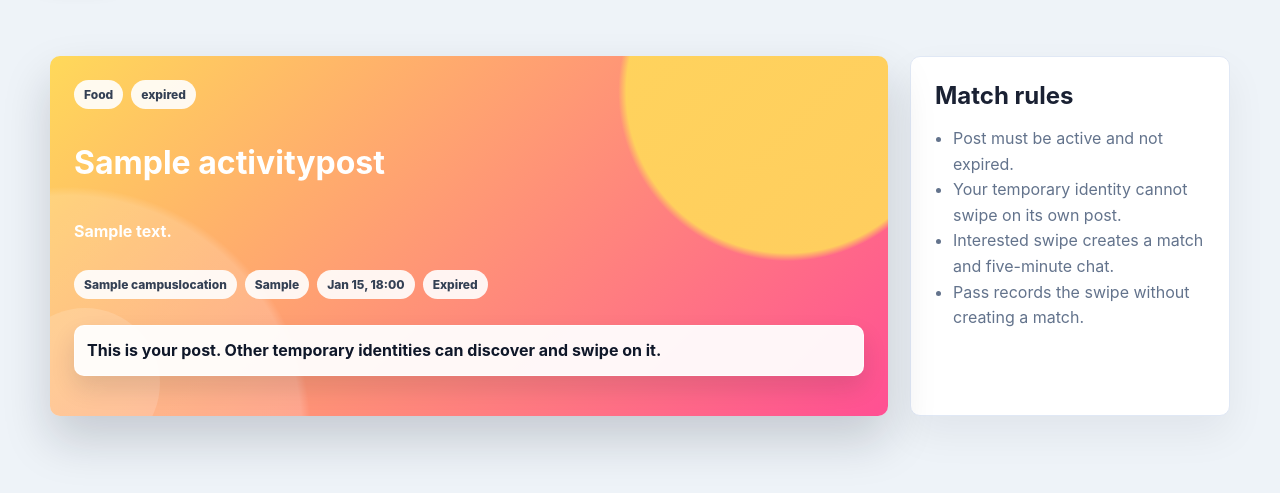
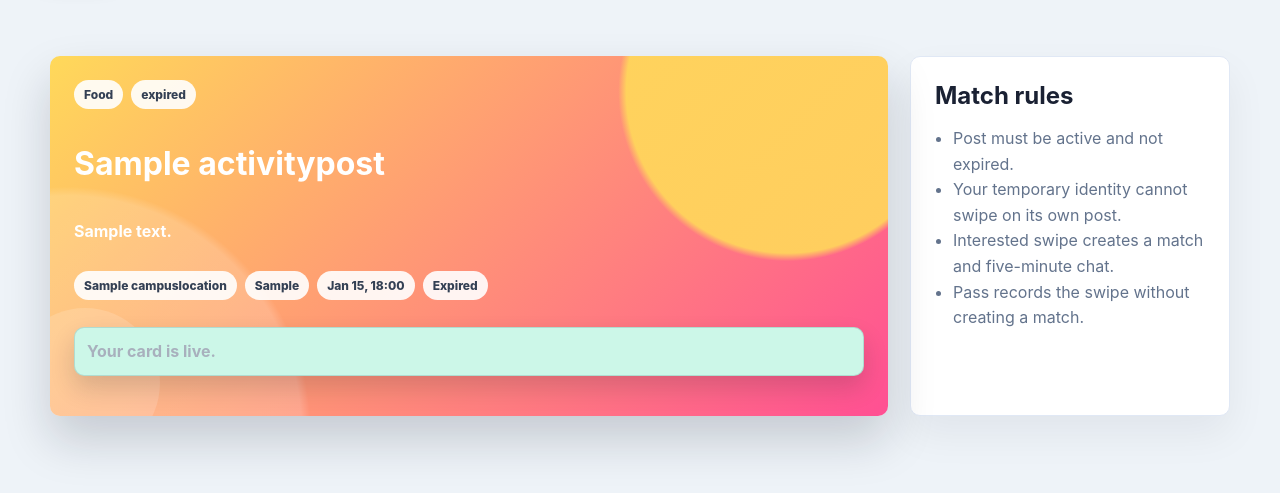
Before and after one commit to Leahhh3/Project-Work_Plus-One, a Django app: page /posts/1/ in a window 1280 px wide. Shown: the part 87-580 px from the top of the page. Run offline with Django 5.2, Linux system fonts and the light colour scheme; a user stored in the database is signed in; tables that the repository leaves empty hold one stand-in row (values such as "Sample post").

Commit message:
Refine card notice styling

```diff
--- a/plusone/static/plusone/styles.css
+++ b/plusone/static/plusone/styles.css
@@ -2422,3 +2422,13 @@ code {
 .activity-card h2 {
   margin-top: 28px;
 }
+
+.activity-card .notice,
+.activity-card p.notice,
+.activity-card .notice.owner-notice {
+  background: var(--mint) !important;
+  border: 1px solid rgba(7, 61, 67, 0.14) !important;
+  box-shadow: 0 12px 24px rgba(16, 24, 40, 0.16);
+  color: #a8b0bd !important;
+  line-height: 1.45;
+}
--- a/plusone/templates/plusone/discover.html
+++ b/plusone/templates/plusone/discover.html
@@ -73,7 +73,7 @@
         {% endif %}
       </div>
       {% if post.user_id == user.id %}
-        <p class="notice">Your card is live. Other anonymous sessions can discover and swipe on it.</p>
+        <p class="notice owner-notice">Your card is live.</p>
         <div class="swipe-row owner-actions">
           <a class="details" href="{% url 'post_detail' post.id %}">View</a>
           <a class="primary-action" href="{% url 'edit_post' post.id %}">Edit this card</a>
--- a/plusone/templates/plusone/post_detail.html
+++ b/plusone/templates/plusone/post_detail.html
@@ -16,7 +16,7 @@
       <span>{{ post.get_status_display }}</span>
     </div>
     {% if post.user_id == user.id %}
-      <p class="notice">This is your post. Other temporary identities can discover and swipe on it.</p>
+      <p class="notice owner-notice">Your card is live.</p>
       {% if post.status == "active" and not post.is_expired %}
         <a class="primary-action" href="{% url 'edit_post' post.id %}">Edit this card</a>
       {% endif %}
```
